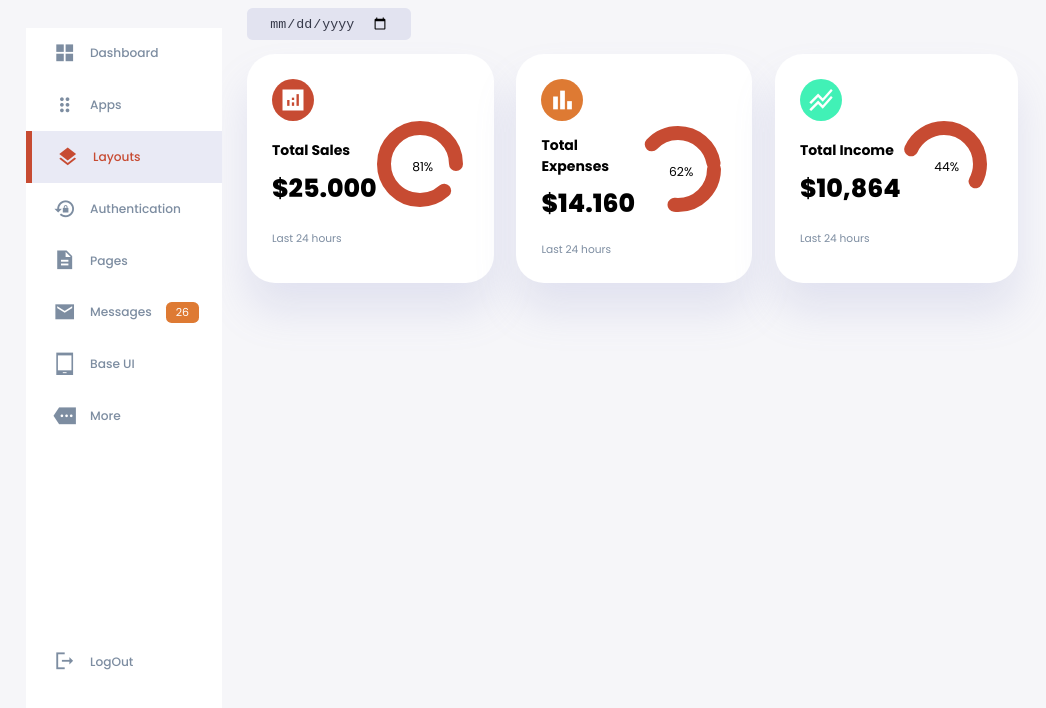
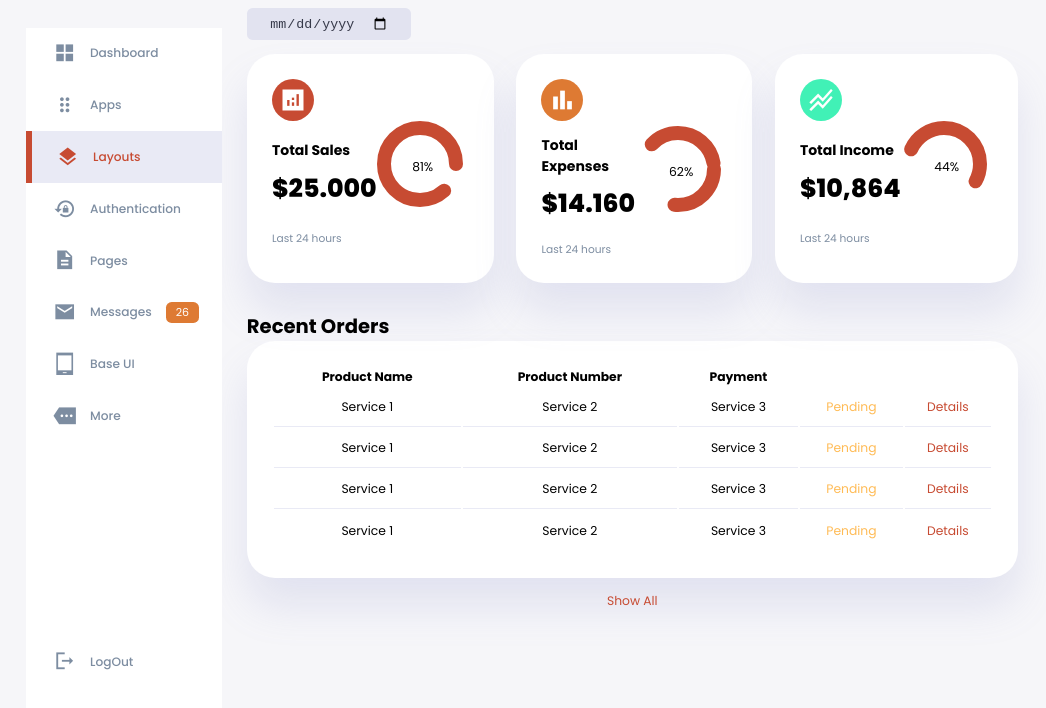
Before and after one commit to REAL-UX/PracticeDashboard_Bootstrap, a plain HTML site: page Index.html in a window 1280 px wide. Shown: the part 64-772 px from the top of the page, without its empty margins (0-1046 px from the left). Drawn offline with Linux system fonts and the light colour scheme.

Commit message:
cambio 3

```diff
--- a/Index.html
+++ b/Index.html
@@ -173,6 +173,58 @@
                 <!--END OF INCOME-->
 
             </div>
+
+                <!--END OF INSIGHTS-->
+            <div class="recent-orders">
+                <h2>Recent Orders</h2>
+                <table>
+                    <thead>
+                        <tr>
+                            <th>Product Name</th>
+                            <th>Product Number</th>
+                            <th>Payment</th>
+                            <th></th>
+                        </tr>
+                    </thead>
+                    <tbody>
+                        <tr>
+                            <td>Service 1</td>
+                            <td>Service 2</td>
+                            <td>Service 3</td>
+                            <td class="warning">Pending</td>
+                            <td class="primary">Details</td>
+                        </tr>
+
+                        <tr>
+                            <td>Service 1</td>
+                            <td>Service 2</td>
+                            <td>Service 3</td>
+                            <td class="warning">Pending</td>
+                            <td class="primary">Details</td>
+                        </tr>
+
+                        <tr>
+                            <td>Service 1</td>
+                            <td>Service 2</td>
+                            <td>Service 3</td>
+                            <td class="warning">Pending</td>
+                            <td class="primary">Details</td>
+                        </tr>
+
+                        <tr>
+                            <td>Service 1</td>
+                            <td>Service 2</td>
+                            <td>Service 3</td>
+                            <td class="warning">Pending</td>
+                            <td class="primary">Details</td>
+                        </tr>
+                    </tbody>
+                </table>
+                <a href="#">Show All</a>
+
+            </div>
+
+
         </main>
 
 
--- a/style.css
+++ b/style.css
@@ -345,3 +345,44 @@ main .insights small{
     margin-top: 1.3rem;
     display: block;
 }
+
+/* ======== MAIN ======== */
+
+main .recent-orders {
+    margin-top: 2rem;
+
+}
+
+main .recent-orders {
+    margin-bottom:0.8rem ;
+}
+
+main .recent-orders table {
+    background: var(--color-white);
+    width: 100%;
+    border-radius: var(--card-border-radius);
+    padding: var(--card-padding);
+    text-align: center;
+    box-shadow: var(--box-shadow);
+    transition: all 300ms ease;
+}
+
+main .recent-orders table:hover {
+    box-shadow: none;
+}
+
+main table tbody td{
+    height: 2.8rem;
+    border-bottom:  1px solid var(--color-light);
+    color: var(--color-dark-variant);
+}
+
+main table tbody tr:last-child td{
+    border: none;
+}
+main a{
+    text-align: center;
+    display: block;
+    margin: 1rem auto;
+    color: var(--color-primary);
+}
```
